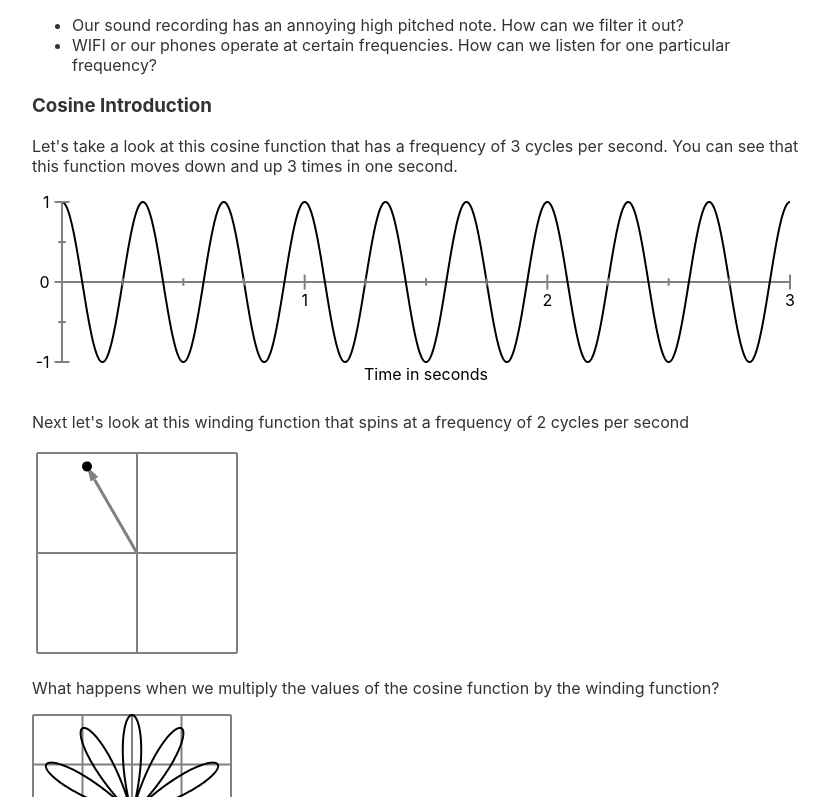
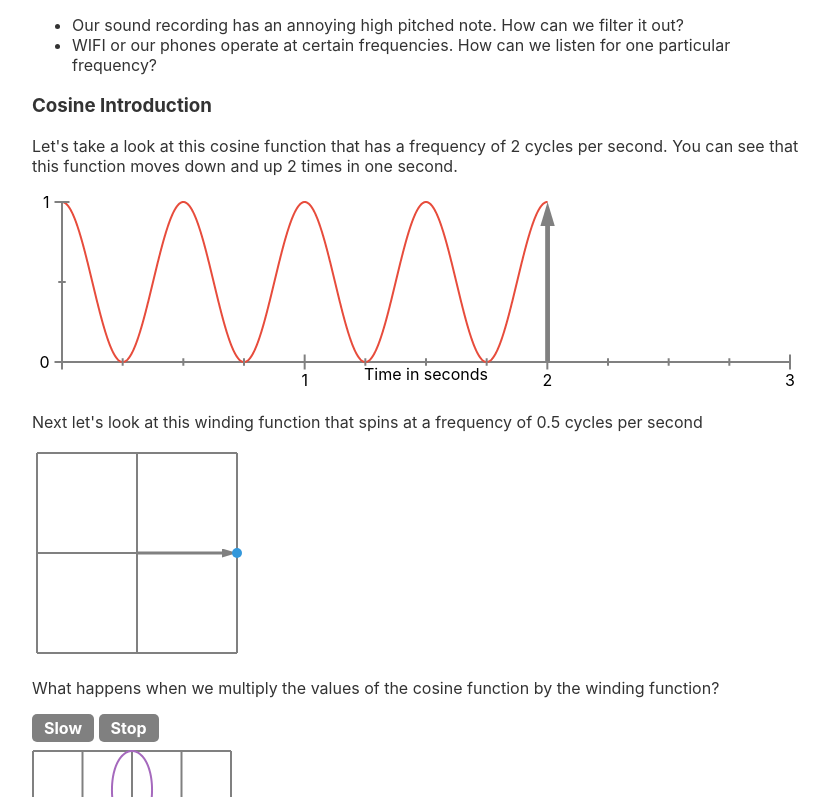
Before and after one commit to harryli0088/fourier-transform-visualized, a Svelte app: page / in a window 1280 px wide. Shown: the part 1403-2200 px from the top of the page, without its empty margins (224-1053 px from the left). Built offline with nearby package versions, Linux system fonts and the light colour scheme.

Commit message:
progress

```diff
--- a/src/Containers/Intro.svelte
+++ b/src/Containers/Intro.svelte
@@ -7,43 +7,52 @@
   import Plot from "../Components/Plot.svelte";
   import Polar from "../Components/Polar.svelte";
 
-  import { DOMAIN, POLAR_HEIGHT, STEP_SIZE, TWO_PI } from '../utils/constants';
+  import { BLUE, DOMAIN, POLAR_HEIGHT, PURPLE, RED, STEP_SIZE, TWO_PI } from '../utils/constants';
   import getCos from '../utils/getCos';
   import getCosineFourierTransform from "../utils/getCosineFourierTransform";
   import getPoints from '../utils/getPoints';
   import getDefiniteIntegralFunction from "../utils/getDefiniteIntegralFunction";
+  import plural from "../utils/plural";
 
-  const freq = 3
+  const freq = 2
   const fullFuncFreq = TWO_PI * freq //multiply by 2pi to get the full frequency to use
   const func = getCos(fullFuncFreq)
   const points = getPoints(DOMAIN, func, STEP_SIZE)
 
-  const rotateTime = (DOMAIN[1] - DOMAIN[0]) * 1000
-  const rotate = tweened(0, {
-    duration: rotateTime,
-    easing: linear
-  })
-  onMount(() => {
-    const setRotate = () => {
-      rotate.set(0, {duration: 0})
-      rotate.set(1)
+  let speedFactor: number = 1
+  const totalSeconds = (DOMAIN[1] - DOMAIN[0])
+  const drawProportion = tweened(0, { easing: linear })
+
+  let interval = null
+
+  function resetAnimation(totalSeconds: number) {
+    const totalMilliseconds = totalSeconds * 1000
+    clearInterval(interval)
+    function resetDrawProportion() {
+      drawProportion.set(0, {duration: 0})
+      drawProportion.set(1, {duration: totalMilliseconds})
     }
-    setRotate()
-    setInterval(setRotate, rotateTime)
-  })
+    resetDrawProportion()
+    interval = setInterval(resetDrawProportion, totalMilliseconds)
+  }
+
+  $: resetAnimation(totalSeconds/speedFactor)
+
+  // onMount(() => resetAnimation(totalSeconds))
 
   $: cosineFourierTransform = getCosineFourierTransform(fullFuncFreq, 0)
   $: definiteIntegralFunction = getDefiniteIntegralFunction(cosineFourierTransform, DOMAIN[0], DOMAIN[1])
 
   const windingFreq = 0.5
+  $: windingProportion = Math.round(360 * $drawProportion * totalSeconds * windingFreq)
 </script>
 
 <main>
   <h3>Cosine Introduction</h3>
-  <p>Let's take a look at this cosine function that has a frequency of {freq} cycles per second. You can see that this function moves down and up {freq} times in one second.</p>
-	<Plot {points} xTitle="Time in seconds"/>
+  <p>Let's take a look at this cosine function that has a frequency of {freq} {plural(freq, "cycle")} per second. You can see that this function moves down and up {freq} {plural(freq, "time")} in one second.</p>
+	<Plot drawProportion={$drawProportion} {points} stroke={RED} xTitle="Time in seconds"/>
 
-  <p>Next let's look at this winding function that spins at a frequency of 2 cycles per second</p>
+  <p>Next let's look at this winding function that spins at a frequency of {windingFreq} {plural(windingFreq, "cycle")} per second</p>
   <svg width={210} height={210}>
     <g transform="translate(5,5)">
       <line x1={0} y1={0} x2={200} y2={0}/>
@@ -55,21 +64,39 @@
       <line x1={200} y1={0} x2={200} y2={200}/>
     </g>
 
-    <g style={`transform:translate(105px, 105px) rotate(${360 * $rotate}deg);`}>
+    <g style={`transform:translate(105px, 105px) rotate(${windingProportion}deg);`}>
       <Arrow x1={0} y1={0} x2={100} y2={0}/>
-      <circle cx={100} cy={0} r={5}/>
+      <circle cx={100} cy={0} r={5} fill={BLUE}/>
     </g>
   </svg>
 
   <p>What happens when we multiply the values of the cosine function by the winding function?</p>
 
-  <Polar {definiteIntegralFunction} drawProportion={$rotate} domain={DOMAIN} freq={windingFreq} height={POLAR_HEIGHT} maxMagnitude={1} {points}/>
+  <button on:click={() => {
+    speedFactor /= 2
+  }}>Slow</button>
+
+<button on:click={() => {
+  clearInterval(interval)
+  drawProportion.set($drawProportion, {duration: 0})
+}}>Stop</button>
+
+  <Polar
+    {definiteIntegralFunction}
+    drawProportion={$drawProportion}
+    domain={DOMAIN}
+    freq={windingFreq}
+    height={POLAR_HEIGHT}
+    maxMagnitude={1}
+    {points}
+    stroke={PURPLE}
+  />
 </main>
 
 <style>
-  /* g.rotate {
+  /* g.drawProportion {
     animation-iteration-count: infinite;
-    animation-name: rotate;
+    animation-name: drawProportion;
     animation-duration: 2s;
     animation-timing-function: linear;
   } */
@@ -79,12 +106,12 @@
     stroke-width: 2px;
   }
 /*
-  @keyframes rotate {
+  @keyframes drawProportion {
     from {
-      transform: translate(105px, 105px) rotate(0deg);
+      transform: translate(105px, 105px) drawProportion(0deg);
     }
     to {
-      transform: translate(105px, 105px) rotate(360deg);
+      transform: translate(105px, 105px) drawProportion(360deg);
     }
   } */
 </style>
--- a/src/Containers/Sound.svelte
+++ b/src/Containers/Sound.svelte
@@ -4,10 +4,10 @@
 
   import Plot from "../Components/Plot.svelte";
 
+  import { BLUE, PURPLE, RED, TWO_PI } from '../utils/constants';
   import getCos from '../utils/getCos';
   import getPoints from '../utils/getPoints';
   import playTone from '../utils/playTone';
-  import { TWO_PI } from '../utils/constants';
 
   const DOMAIN:[number, number] = [0, 0.02]
   const STEP_SIZE = 0.00005
@@ -30,14 +30,14 @@
   <div>
     <b>A440: </b> <button on:click={() => playTone(["440"])}>Play A440 <Icon icon={faVolumeUp}/></button>
   </div>
-  <Plot points={A440Points} stroke="#E74C3C" xTitle="Time"/>
+  <Plot points={A440Points} stroke={RED} xTitle="Time"/>
 
   <br/><br/>
 
   <div>
     <b>D294: </b> <button on:click={() => playTone(["294"])}>Play D294 <Icon icon={faVolumeUp}/></button>
   </div>
-  <Plot points={D294Points} stroke="#3498DB" xTitle="Time"/>
+  <Plot points={D294Points} stroke={BLUE} xTitle="Time"/>
 
   <p>Notice that D294 seems more stretched out than A440. This because A440 oscillates more frequently that D294. What happens when we play the two notes together?</p>
 
@@ -46,7 +46,7 @@
   <div>
     <b>Combined: </b> <button on:click={() => playTone(["440", "294"])}>Play A440 and D294 <Icon icon={faVolumeUp}/></button>
   </div>
-  <Plot points={combinedPoints} stroke="#A569BD" xTitle="Time"/>
+  <Plot points={combinedPoints} stroke={PURPLE} xTitle="Time"/>
 
   <p>For each point in time, we sum the values of A440 and D294. Where both functions peak, those peaks add up. Where both functions dip, those dips subtract down. Where one function peaks and the other dips, they cancel out.</p>
   <p>Adding up two different functions is easy enough, but is there a way to work backwards? What if we started with the summed function, and we wanted to figure out what the input functions were? For example,</p>
--- a/src/utils/constants.ts
+++ b/src/utils/constants.ts
@@ -1,8 +1,14 @@
-export const COSINE_SHIFTED = false
+export const BLUE = "#3498DB"
+
+export const COSINE_SHIFTED = true
 
 export const DOMAIN:[number, number] = [0, 3]
 
 export const POLAR_HEIGHT = 200
+
+export const PURPLE = "#A569BD"
+
+export const RED = "#E74C3C"
 
 export const STEP_SIZE: number = 0.001
 
```
